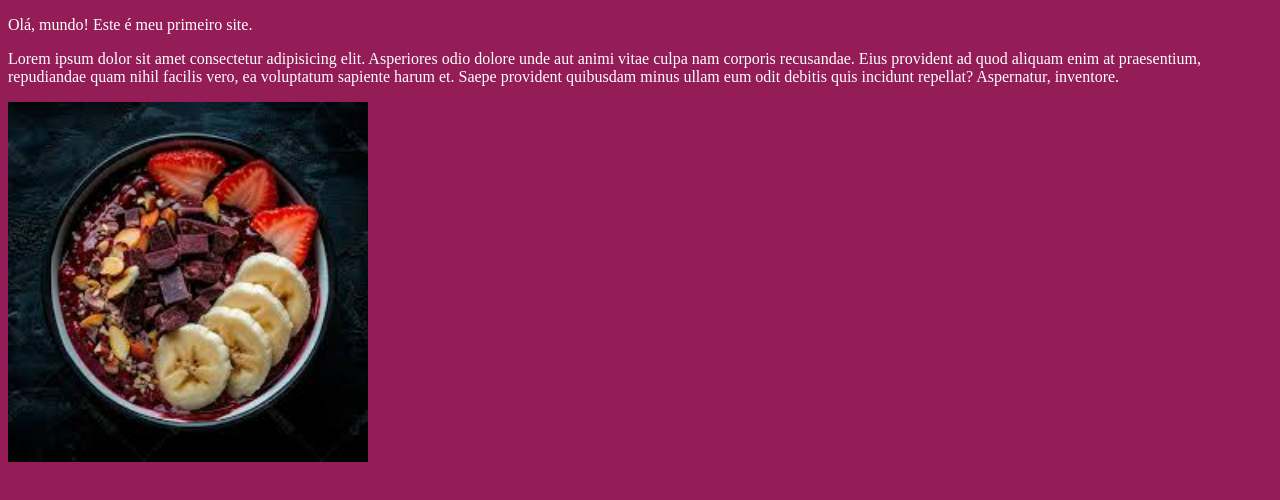
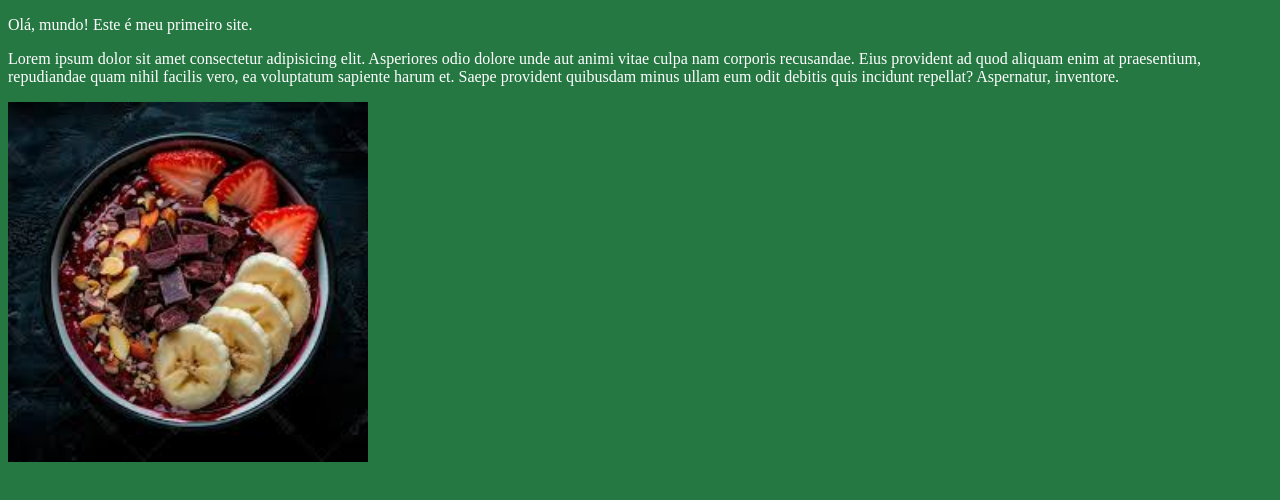
Before and after one commit to AlvaroRabelo/ProjetoWeb1, a plain HTML site: page index.html in a window 1280 px wide. Drawn offline with Linux system fonts and the light colour scheme.

Commit message:
Atividade Pratica DIW - final

```diff
--- a/style.css
+++ b/style.css
@@ -1,4 +1,4 @@
 body {
-    background-color: rgb(148, 29, 88);
+    background-color: rgb(38, 120, 67);
     color: rgb(255, 255, 255);
 }
```
Also changed, not shown: Imagens/Captura de tela 2025-08-17 140839.png (deleted).
